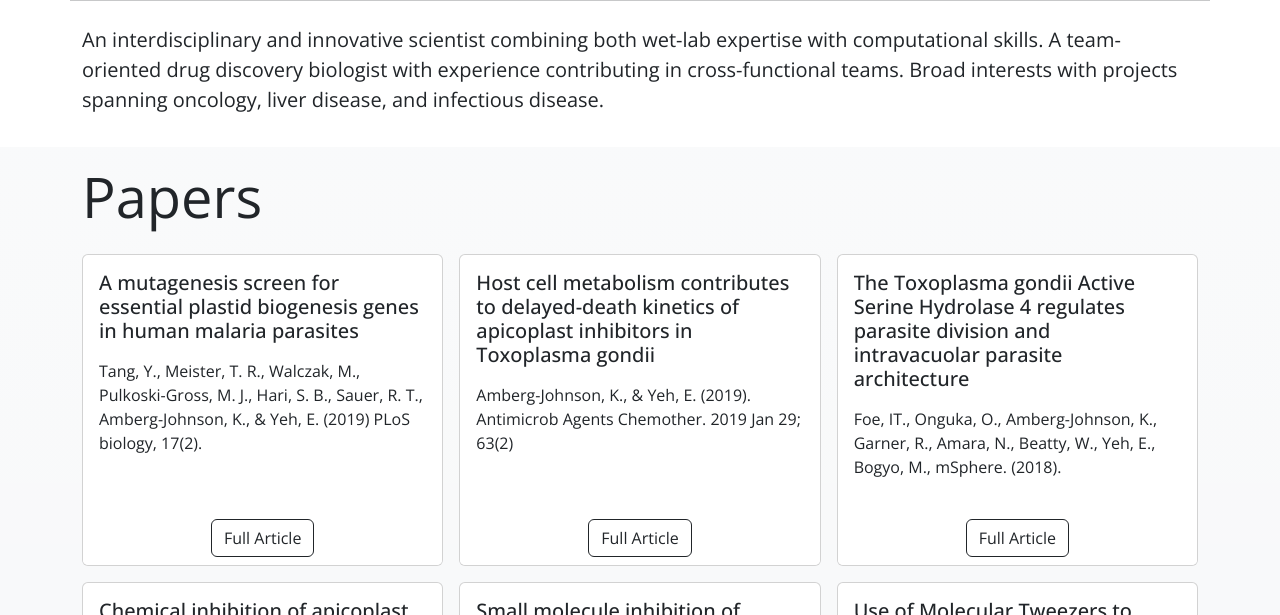
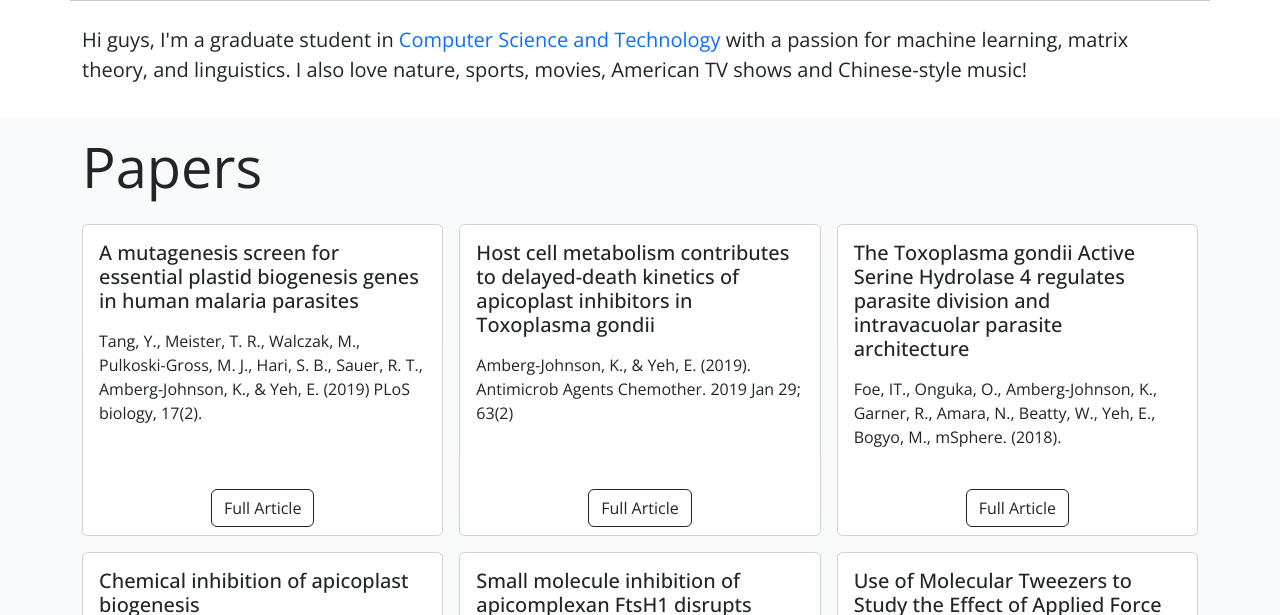
Before and after one commit to Geralt-Targaryen/Geralt-Targaryen.github.io, a Jekyll site: the page built from index.html, in a window 1280 px wide and 900 px high, cut to the strip 285-900 px from the top of the window. Built offline with Jekyll 4.4.1, drawn with Linux system fonts in a browser that asks for light colours.

Commit message:
about part 2

```diff
--- a/_data/bio.json
+++ b/_data/bio.json
@@ -6,11 +6,11 @@
     "email": "daenerystargaryen@sjtu.edu.cn",
     "phone": "",
     "website": "https://Geralt-Targaryen.github.io",
-    "summary": "An interdisciplinary and innovative scientist combining both wet-lab expertise with computational skills. A team-oriented drug discovery biologist with experience contributing in cross-functional teams. Broad interests with projects spanning oncology, liver disease, and infectious disease.",
-    "location": { "address": "", "postalCode": "10002", "city": "New York", "countryCode": "USA", "region": "New York" },
+    "summary": "Hi guys, I'm a graduate student in <a href=\"https://www.cs.sjtu.edu.cn/index.aspx\">Computer Science and Technology</a> with a passion for machine learning, matrix theory, and linguistics. I also love nature, sports, movies, American TV shows and Chinese-style music!",
+    "location": { "city": "Shanghai", "country": "China" },
     "profiles": [
-      { "network": "github", "username": "mmaluhia", "url": "http://github.com/kambergjohnson" },
-      { "network": "linkedin", "username": "mollymaluhia", "url": "http://linkedin.com/in/katieambergjohnson" }
+      { "network": "github", "username": "mmaluhia", "url": "http://github.com/Geralt-Targaryen" },
+      { "network": "linkedin", "username": "mollymaluhia", "url": "http://github.com/Geralt-Targaryen" }
     ]
   }
 }
```
